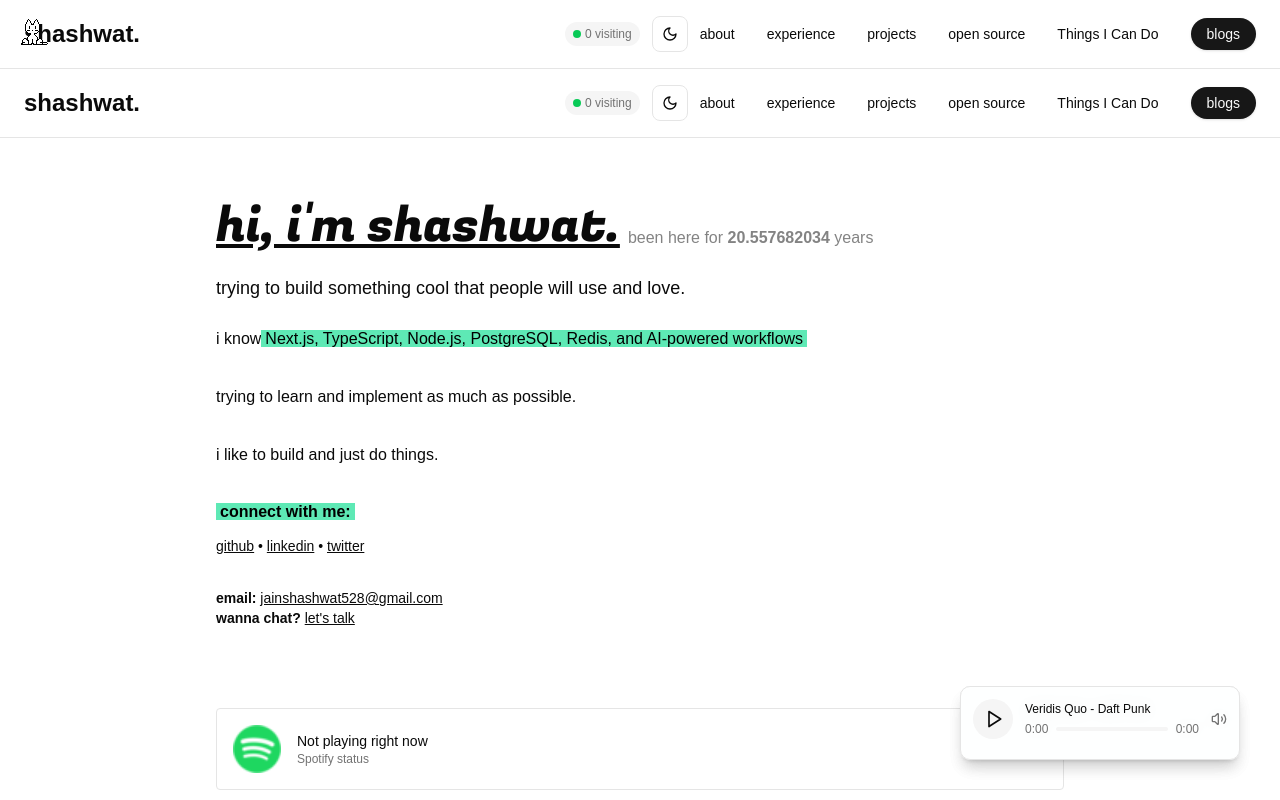
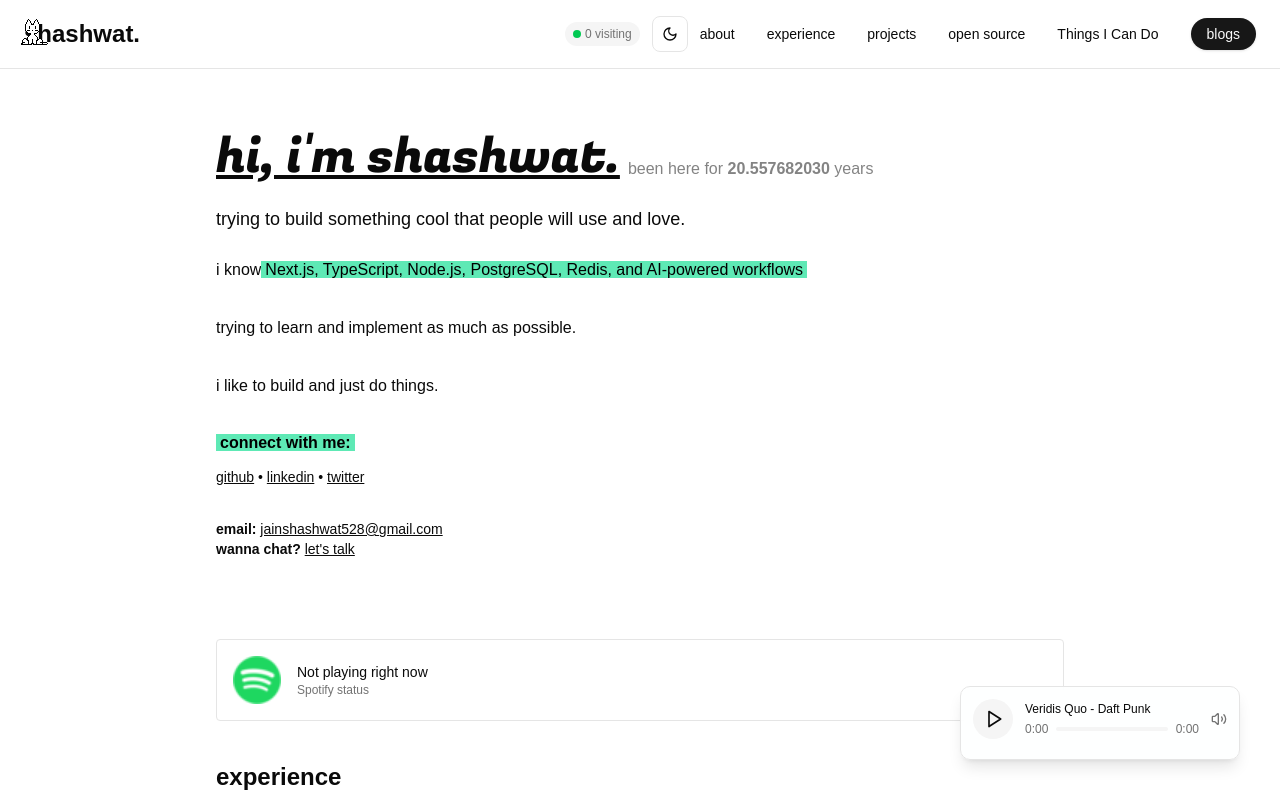
Before and after one commit to shashwat558/portfolio, a Next.js app: page / in a window 1280 px wide. Shown: the top 800 px of the page. Built offline with nearby package versions, Linux system fonts and the light colour scheme; no server answers; a web font is replaced by a local one.

Commit message:
fixed a ui bug

```diff
--- a/app/page.tsx
+++ b/app/page.tsx
@@ -1,7 +1,7 @@
 "use client"
 
 import dynamic from "next/dynamic"
-import Navigation from "@/components/Navigation"
+
 import Hero from "@/components/Hero"
 
 // Lazy load below-the-fold components
@@ -10,7 +10,7 @@ const OpenSource = dynamic(() => import("@/components/OpenSource"), { ssr: true
 const Projects = dynamic(() => import("@/components/Projects"), { ssr: true })
 const Skills = dynamic(() => import("@/components/Skills"), { ssr: true })
 const Contact = dynamic(() => import("@/components/Contact"), { ssr: true })
-const AudioPlayer = dynamic(() => import("@/components/AudioPlayer"), { ssr: false })
+
 const NowPlaying = dynamic(() => import("@/components/NowPlaying"), { ssr: false })
 const ThingsICanDo = dynamic(() => import("@/components/ThingsICanDo"), { ssr: true })
 
@@ -97,7 +97,7 @@ export default function Home() {
 
   return (
     <div className="min-h-screen bg-background text-foreground">
-      <Navigation />
+
 
       <main className="max-w-4xl mx-auto px-6 py-16">
         <Hero />
@@ -112,7 +112,7 @@ export default function Home() {
 
 
 
-      <AudioPlayer songName="Veridis Quo - Daft Punk" />
+
     </div>
   )
 }
```
